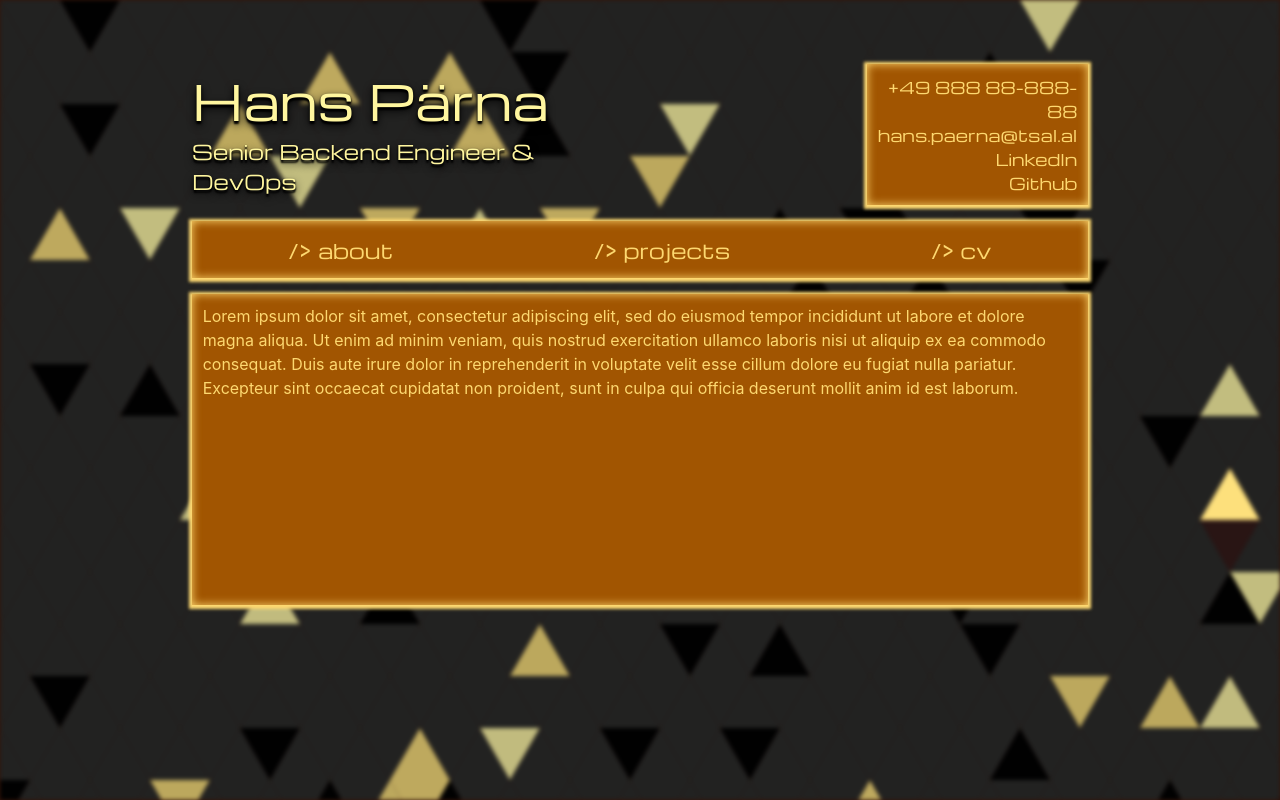
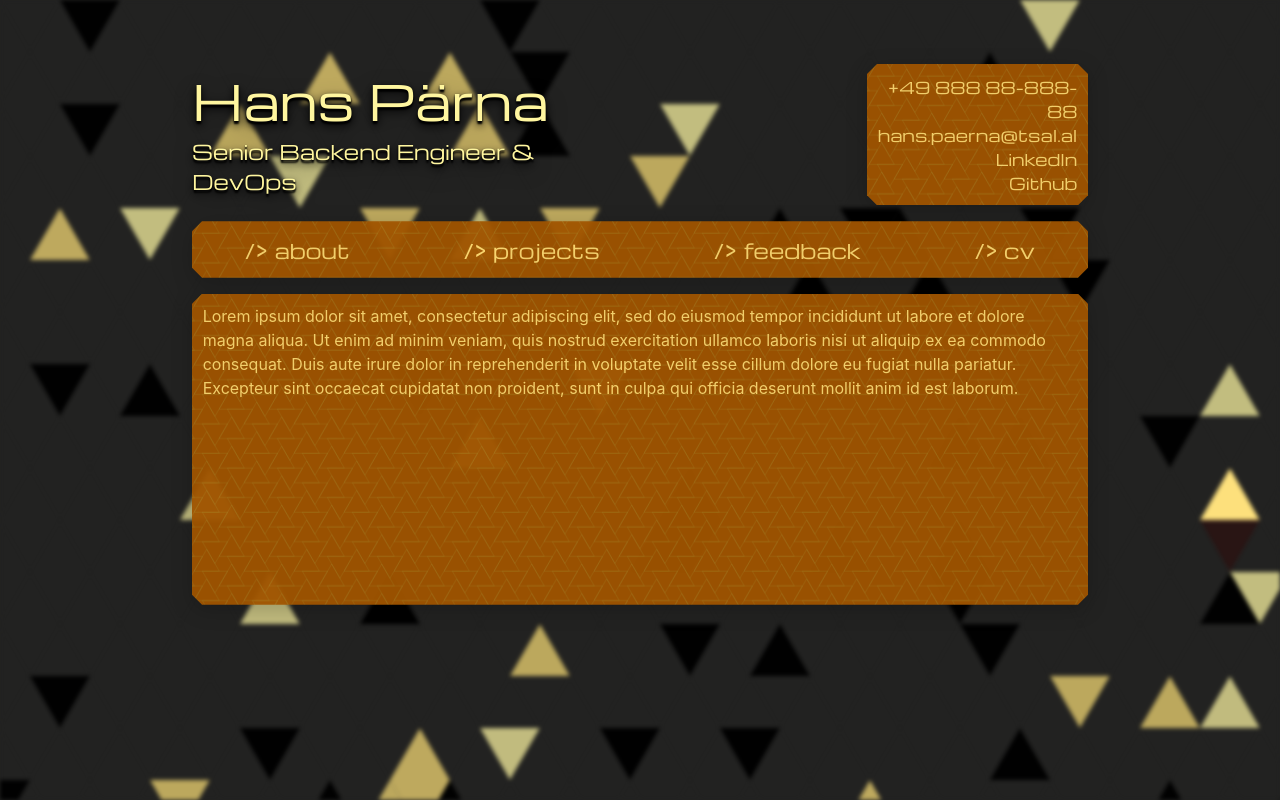
Before and after one commit to hanspaerna/cv-website, a Vue app: page / in a window 1280 px wide. Built offline with nearby package versions, Linux system fonts and the light colour scheme.

Commit message:
add shadows for grid blocks and triangle svg pattern

```diff
--- a/src/assets/base.css
+++ b/src/assets/base.css
@@ -14,11 +14,17 @@
     --color-faded-triangles: oklch(0.2516 0.0019 106.53);
 
     --shadow-deus: 0 1px 3px 3px rgba(255, 0, 0, 0.05);
-    --inset-shadow-deus: inset 0px 0px 10px 0px rgba(0, 0, 0, 1);
+}
+
+:root {
+    --tri-w: 60px;
+    --tri-h: 52px;
+    --clip-path-sliced: polygon(0 10px,10px 0,calc(100% - 10px) 0,100% 10px,100% calc(100% - 10px),calc(100% - 10px) 100%,10px 100%,0 calc(100% - 10px));
+    --blocks-opacity: 95%;
 }
 
 body {
-    background-color: var(--color-ground);
+    background-color: var(--color-faded-triangles);
     color: var(--color-primary);
 }
 
@@ -53,6 +59,7 @@ h4 {
     "topmenu topmenu topmenu"
     "content content content";
     width: 70%;
+    filter: drop-shadow(0 5px 10px rgba(0, 0, 0, 0.2));
 }
 
 .box {
@@ -69,14 +76,18 @@ h4 {
 .contacts {
     grid-area: contacts;
     background-color: var(--color-bg);
+    background-image: url('@/assets/triangle-pattern.svg');
     font-family: michroma,serif;
     text-align: right;
     padding: 8pt;
+    clip-path: var(--clip-path-sliced);
+    opacity: var(--blocks-opacity);
 }
 
 .topmenu {
     grid-area: topmenu;
     background-color: var(--color-bg);
+    background-image: url('@/assets/triangle-pattern.svg');
     font-family: michroma,serif;
     display: inline-flex;
     flex-direction: row;
@@ -85,17 +96,17 @@ h4 {
     align-content: stretch;
     gap: 8px;
     font-size: var(--text-xl);
+    clip-path: var(--clip-path-sliced);
+    opacity: var(--blocks-opacity);
 }
 
 .content {
     grid-area: content;
     background-color: var(--color-bg);
+    background-image: url('@/assets/triangle-pattern.svg');
     padding: 8pt;
-}
-
-:root {
-    --tri-w: 60px;
-    --tri-h: 52px;
+    clip-path: var(--clip-path-sliced);
+    opacity: var(--blocks-opacity);
 }
 
 .bg-triangles {
--- a/src/components/Content.vue
+++ b/src/components/Content.vue
@@ -2,7 +2,7 @@
 </script>
 
 <template>
-  <div class="content shadow-deus shadow-primary inset-shadow-deus inset-shadow-primary">
+  <div class="content">
     Lorem ipsum dolor sit amet, consectetur adipiscing elit, sed do eiusmod tempor incididunt ut labore et dolore magna aliqua.
     Ut enim ad minim veniam, quis nostrud exercitation ullamco laboris nisi ut aliquip ex ea commodo consequat.
     Duis aute irure dolor in reprehenderit in voluptate velit esse cillum dolore eu fugiat nulla pariatur.
--- a/src/components/HeaderContacts.vue
+++ b/src/components/HeaderContacts.vue
@@ -2,7 +2,7 @@
 </script>
 
 <template>
-  <div class="contacts shadow-deus shadow-primary inset-shadow-deus inset-shadow-primary">
+  <div class="contacts">
     <p>+49 888 88-888-88</p>
     <p>hans.paerna@tsal.al</p>
     <p>LinkedIn</p>
--- a/src/components/TopMenu.vue
+++ b/src/components/TopMenu.vue
@@ -2,7 +2,7 @@
 </script>
 
 <template>
-  <div class="topmenu shadow-deus shadow-primary inset-shadow-deus inset-shadow-primary">
+  <div class="topmenu">
     <div class="grow text-center">
       /> about
     </div>
@@ -10,6 +10,9 @@
       /> projects
     </div>
     <div class="grow text-center">
+      /> feedback
+    </div>
+    <div class="grow text-center">
       /> cv
     </div>
   </div>
```
Also changed, not shown: src/assets/triangle-pattern.svg (added).
